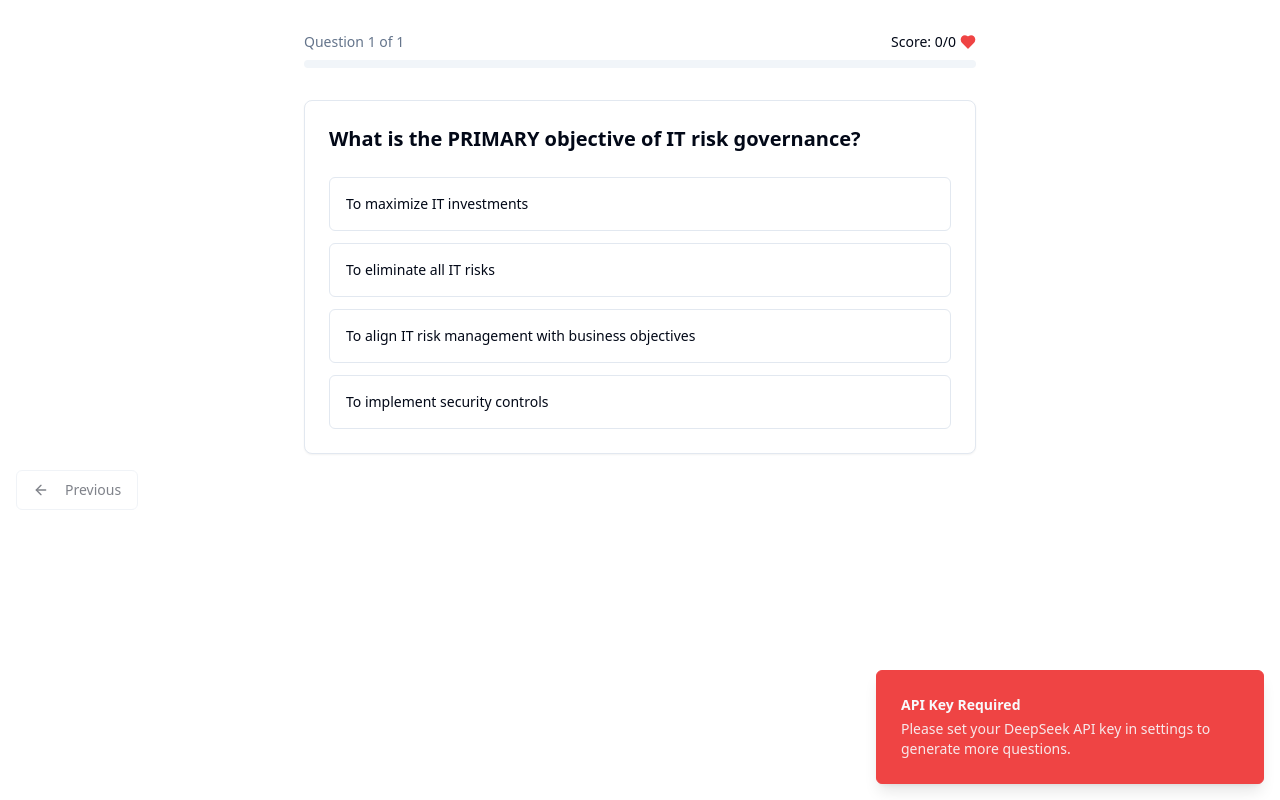
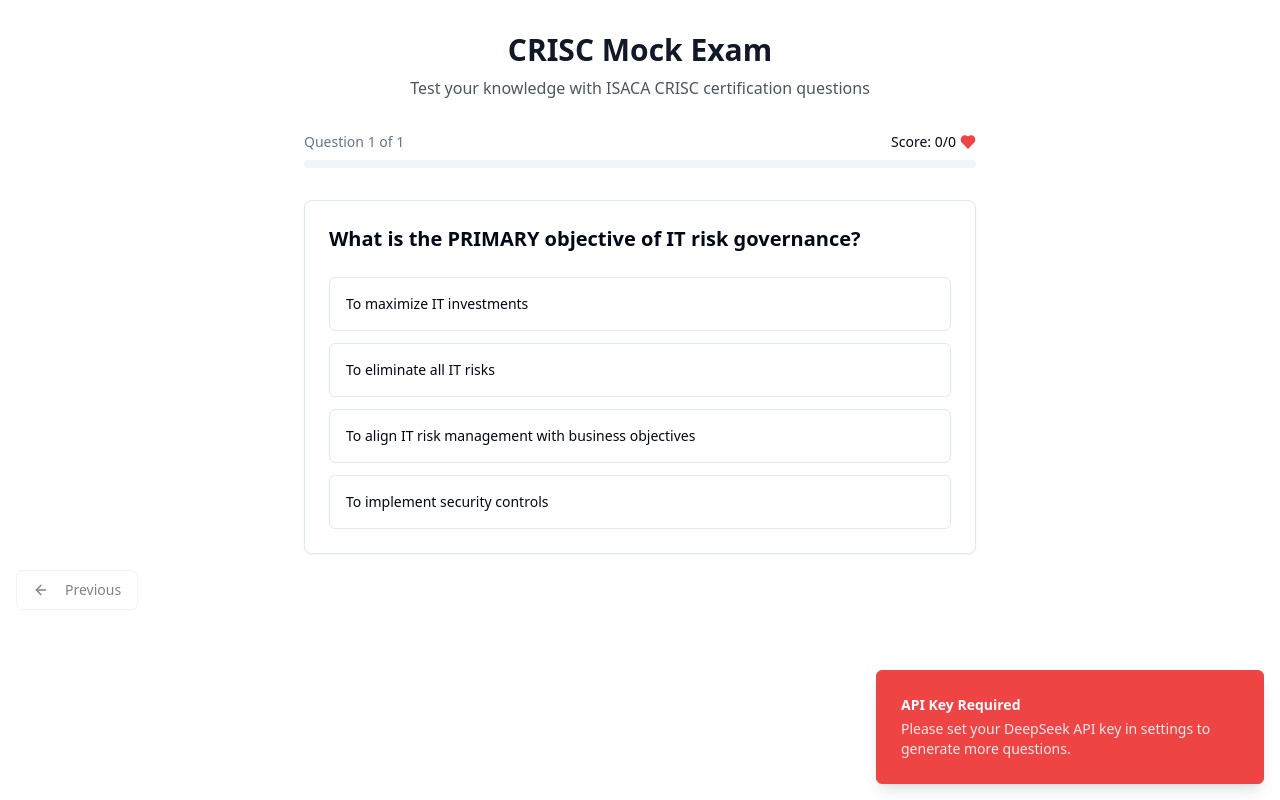
Before and after one commit to vikashsparxit/crisc-brain-trainer, a React (Vite) app: page / in a window 1280 px wide. Built offline with nearby package versions, Linux system fonts and the light colour scheme.

Commit message:
Restore heading and subheading
Reintroduced the heading and subheading on the index page that were previously lost.
[skip gpt_engineer]

```diff
--- a/src/pages/Index.tsx
+++ b/src/pages/Index.tsx
@@ -219,6 +219,11 @@ const Index = () => {
 
   return (
     <div className="container mx-auto px-4 py-8">
+      <div className="text-center mb-8">
+        <h1 className="text-3xl font-bold text-gray-900 mb-2">CRISC Mock Exam</h1>
+        <p className="text-gray-600">Test your knowledge with ISACA CRISC certification questions</p>
+      </div>
+
       <Progress
         current={currentQuestionIndex}
         total={questions.length}
```
